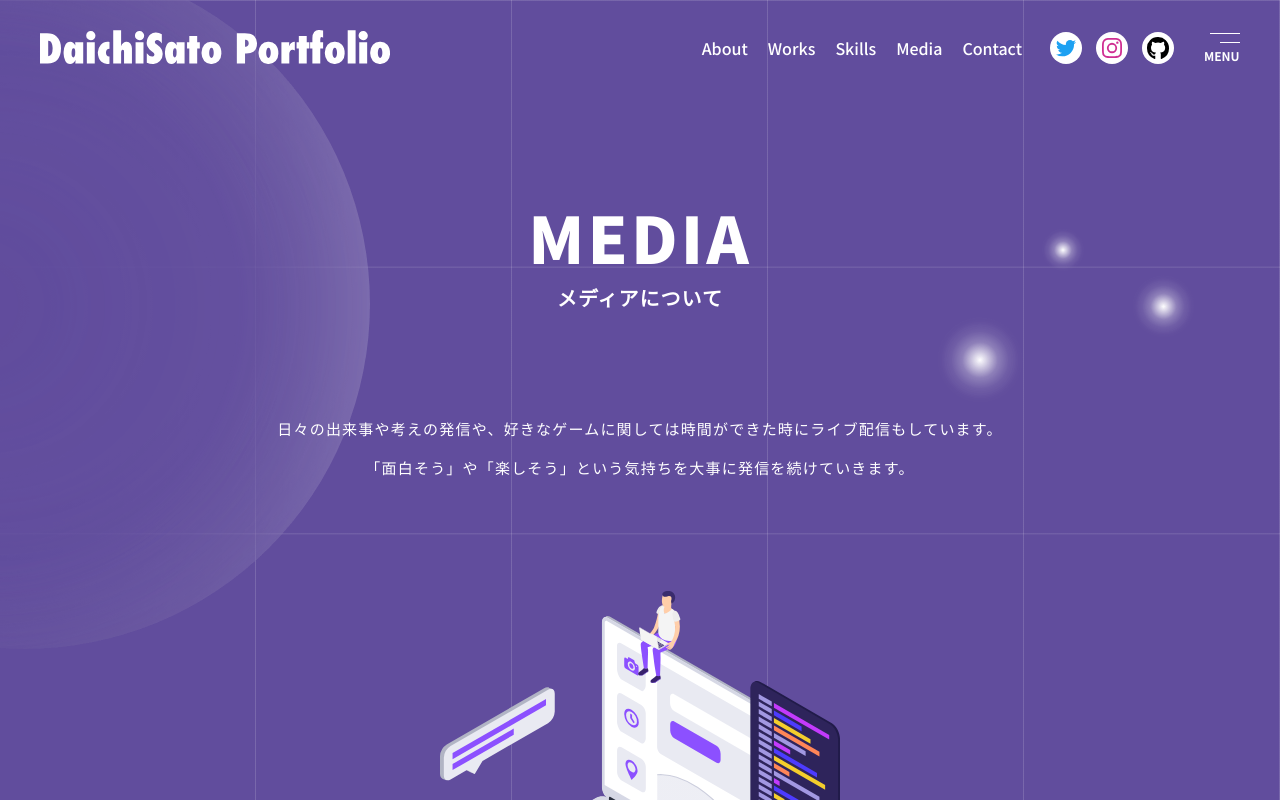
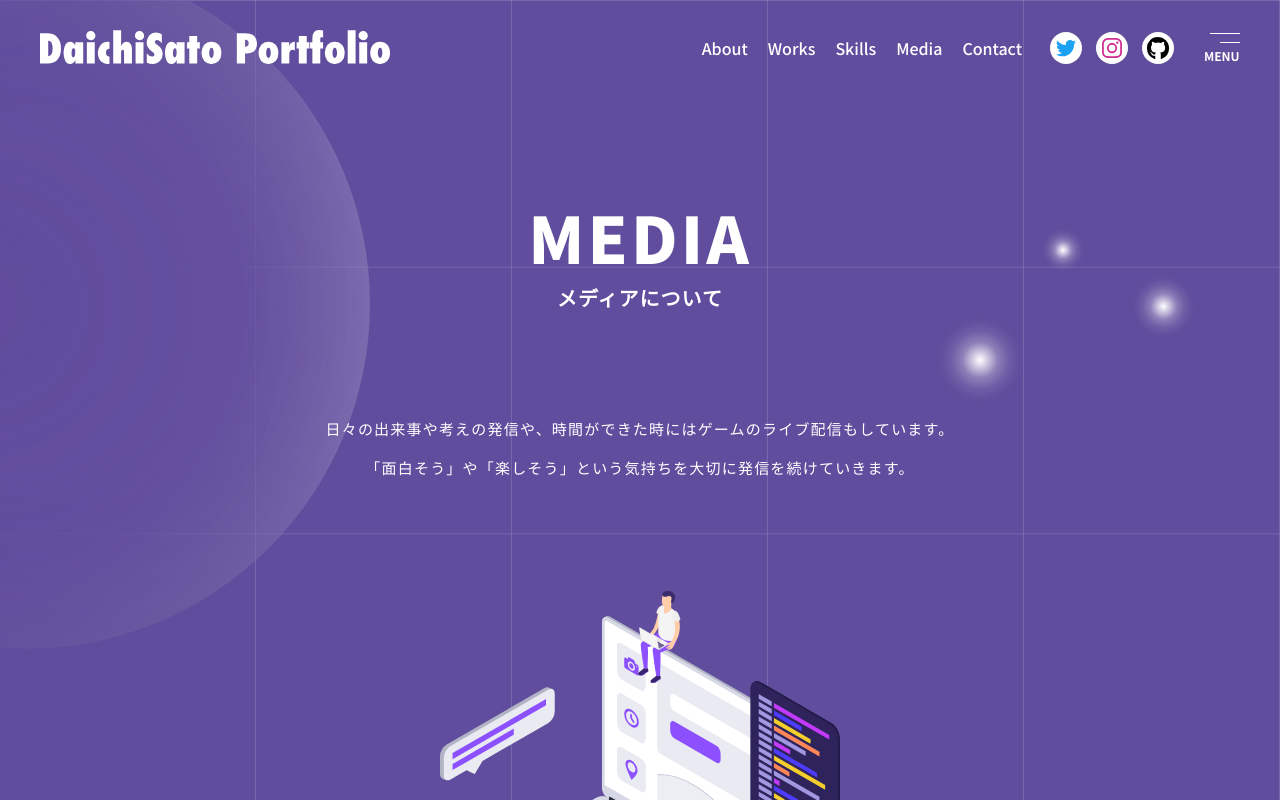
Before and after one commit to daichi-sato-design/portfolio, a Next.js app: page /media in a window 1280 px wide. Shown: the top 800 px of the page. Built offline with nearby package versions, Linux system fonts and the light colour scheme.

Commit message:
Mediaページの編集

```diff
--- a/pages/media.tsx
+++ b/pages/media.tsx
@@ -39,9 +39,9 @@ const Media: VFC = () => {
           <div className="intro__wrap">
             <div className="intro__body">
               <p className="txt">
-                日々の出来事や考えの発信や、好きなゲームに関しては時間ができた時にライブ配信もしています。
+                日々の出来事や考えの発信や、時間ができた時にはゲームのライブ配信もしています。
                 <br />
-                「面白そう」や「楽しそう」という気持ちを大事に発信を続けていきます。
+                「面白そう」や「楽しそう」という気持ちを大切に発信を続けていきます。
               </p>
             </div>
           </div>
```
